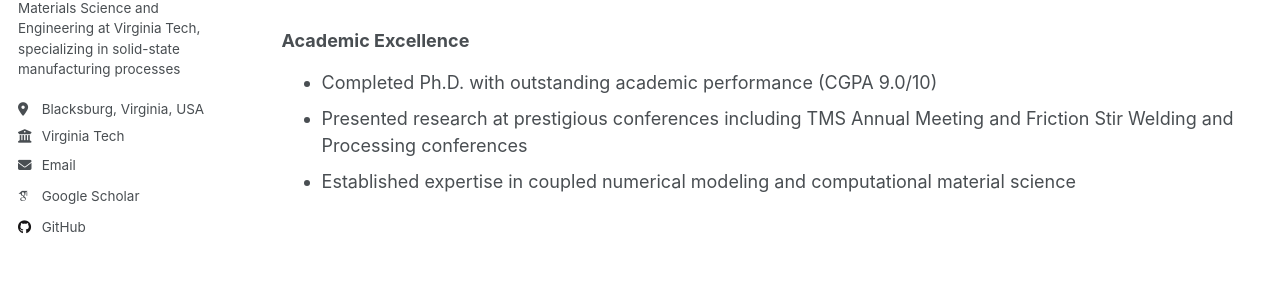
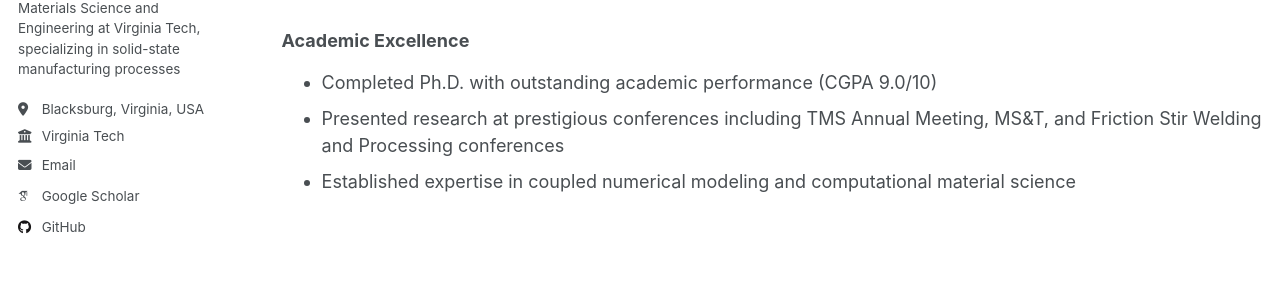
Before and after one commit to nikhilgotawala/nikhilgotawala.github.io, a Jekyll site: the page built from _pages/experience.md, in a window 1280 px wide and 900 px high, scrolled down 1687 px. Shown: the part 297-598 px from the top of the window. Built offline with Jekyll 4.4.1, drawn with Linux system fonts in a browser that asks for light colours; some web fonts are replaced.

```diff
--- a/_pages/experience.md
+++ b/_pages/experience.md
@@ -68,5 +68,5 @@ author_profile: true
 
 ### Academic Excellence
 - Completed Ph.D. with outstanding academic performance (CGPA 9.0/10)
-- Presented research at prestigious conferences including TMS Annual Meeting and Friction Stir Welding and Processing conferences
+- Presented research at prestigious conferences including TMS Annual Meeting, MS&T, and Friction Stir Welding and Processing conferences
 - Established expertise in coupled numerical modeling and computational material science
```
